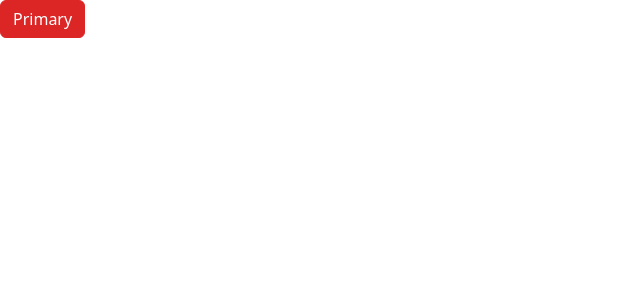
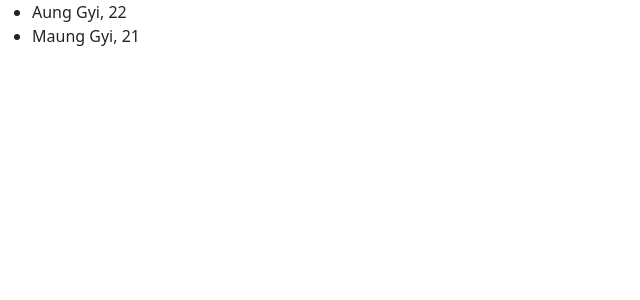
Before and after one commit to Khinmon/react-fbcourse, a React (Create React App) app: page / in a window 1280 px wide. Shown: the top 300 px of the page, without its empty margins (0-640 px from the left). Built offline with nearby package versions, Linux system fonts and the light colour scheme.

Commit message:
functional components.

```diff
--- a/src/App.js
+++ b/src/App.js
@@ -1,11 +1,11 @@
 import React from "react";
+import Users from "./Users";
 
-const App = (props) => {
-  return (
-    <button id="btn" type="button" className="btn btn-primary">
-      Primary
-    </button>
-  );
-};
+const App = (props) => (
+  <ul>
+    <Users user="Aung Gyi" age="22" />
+    <Users user="Maung Gyi" age="21" />
+  </ul>
+);
 
 export default App;
--- /dev/null
+++ b/src/Users.js
@@ -0,0 +1,9 @@
+import React from "react";
+
+const Users = ({ user, age }) => (
+  <li>
+    {user}, {age}
+  </li>
+);
+
+export default Users;
```
